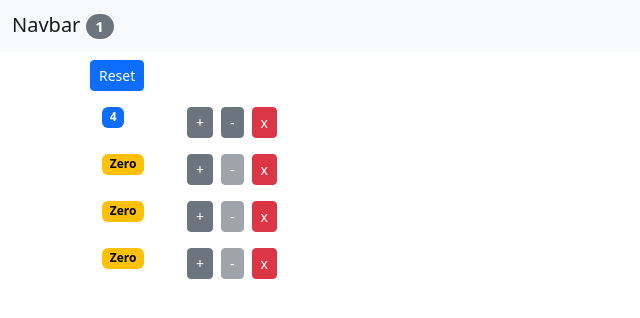
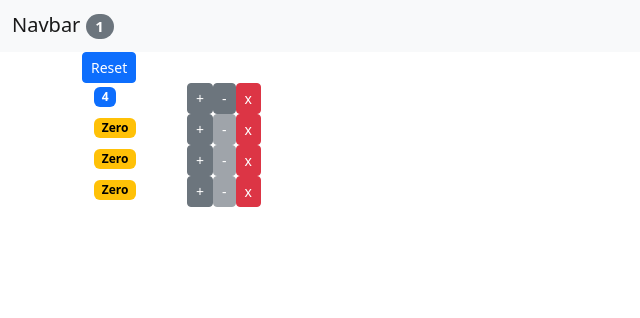
Before and after one commit to mightyhyuk/counter, a React (Create React App) app: page / in a window 1280 px wide. Shown: the top 318 px of the page, without its empty margins (0-640 px from the left). Built offline with nearby package versions, Linux system fonts and the light colour scheme.

Commit message:
Update styles in component

```diff
--- a/src/components/counter.jsx
+++ b/src/components/counter.jsx
@@ -5,7 +5,7 @@ class Counter extends Component {
     return (
       <div className="container">
         <div className="row">
-          <div className="col col-1">
+          <div className="col-1">
             <span className={this.getBadgeClasses()}>{this.formatCount()}</span>
           </div>
           <div className="col">
@@ -17,7 +17,7 @@ class Counter extends Component {
             </button>
             <button
               onClick={() => this.props.onDecrement(this.props.counter)}
-              className="btn btn-secondary btn-sm m-2"
+              className="btn btn-secondary btn-sm"
               disabled={this.props.counter.value === 0}
             >
               -
@@ -35,7 +35,7 @@ class Counter extends Component {
   }
 
   getBadgeClasses() {
-    let classes = "badge m-2 text-bg-";
+    let classes = "badge text-bg-";
     classes += this.props.counter.value === 0 ? "warning" : "primary";
     return classes;
   }
--- a/src/components/counters.jsx
+++ b/src/components/counters.jsx
@@ -8,7 +8,7 @@ class Counters extends Component {
 
     return (
       <>
-        <button onClick={onReset} className="btn btn-primary btn-sm m-2">
+        <button onClick={onReset} className="btn btn-primary btn-sm">
           Reset
         </button>
         {counters.map((counter) => (
```
